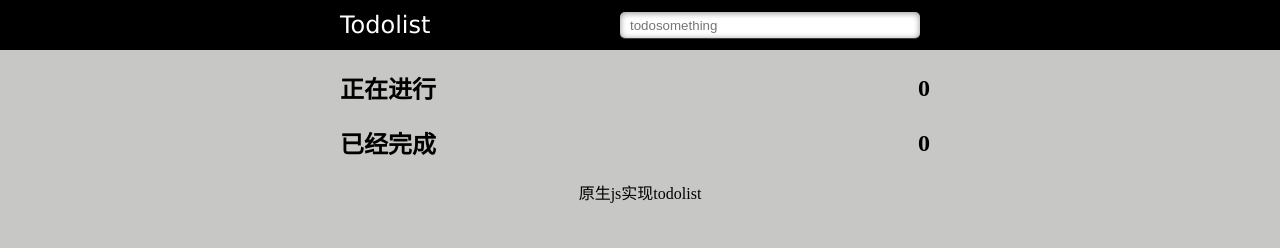
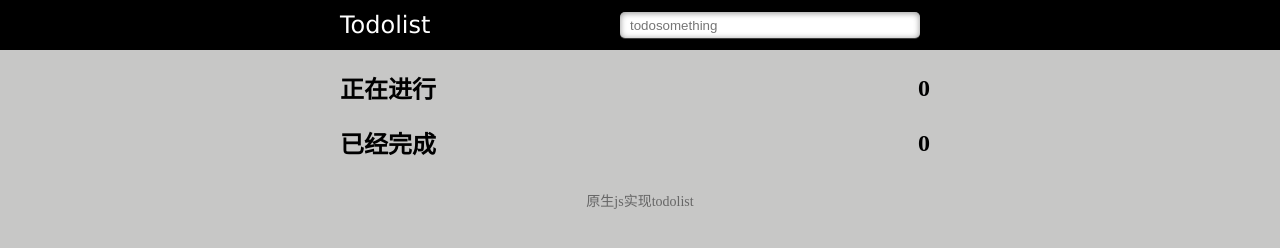
Before and after one commit to Ononokierii/Todolist-js, a plain HTML site: page index.html in a window 1280 px wide. Drawn offline with Linux system fonts and the light colour scheme.

Commit message:
Update style.css

```diff
--- a/style.css
+++ b/style.css
@@ -107,5 +107,8 @@
         }
 
         .footer {
+            color: #666;
+            font-size: 14px;
+            margin-top: 30px;
             text-align: center;
         }
```
